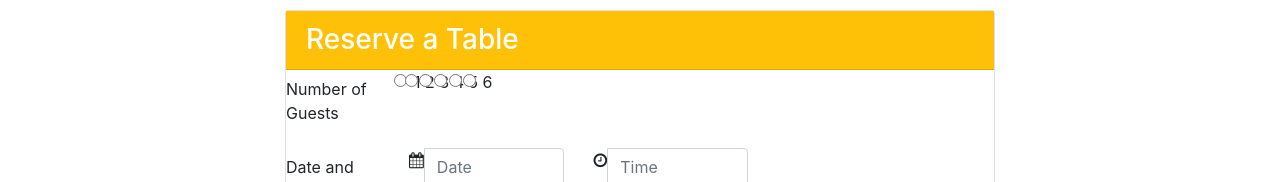
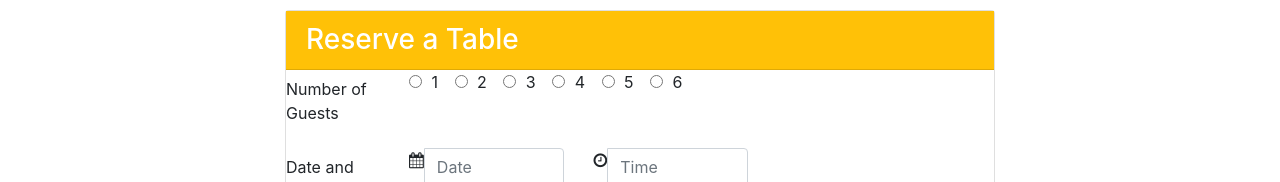
Before and after one commit to mith-iyer/Bootstrap4, a website: page index.html in a window 1280 px wide. Shown: the part 1574-1756 px from the top of the page. Drawn offline with nearby package versions, Linux system fonts and the light colour scheme.

Commit message:
Assignment 2: Bootstrap CSS Components

```diff
--- a/index.html
+++ b/index.html
@@ -107,31 +107,43 @@
 								<div class="col-12 col-md-2">
 									<label class="col-form-label">Number of Guests</label>
 								</div>
-								<div class="form-check col-12 col-md-10 align-items-center">
+								<div class="col-12 col-md-10 align-items-center">
+									<div class="form-check  form-check-inline">
 										<label class="form-check-label">
     										<input class="form-check-input" type="radio" name="guestCount" id="guestCount1" value="option1">
     										1
     									</label>
+   									</div>
+									<div class="form-check form-check-inline">
 										<label class="form-check-label">
     										<input class="form-check-input" type="radio" name="guestCount" id="guestCount2" value="option2">
     										2
     									</label>
+   									</div>
+									<div class="form-check form-check-inline">
 										<label class="form-check-label">
     										<input class="form-check-input" type="radio" name="guestCount" id="guestCount3" value="option3">
     										3
     									</label>
+   									</div>
+									<div class="form-check form-check-inline">
 										<label class="form-check-label">
     										<input class="form-check-input" type="radio" name="guestCount" id="guestCount4" value="option4">
     										4
     									</label>
+   									</div>
+									<div class="form-check form-check-inline">
 										<label class="form-check-label">
     										<input class="form-check-input" type="radio" name="guestCount" id="guestCount5" value="option5">
     										5
     									</label>
+   									</div>
+									<div class="form-check form-check-inline">
 										<label class="form-check-label">
     										<input class="form-check-input" type="radio" name="guestCount" id="guestCount6" value="option6">
     										6
     									</label>
+   									</div>
 								</div>
                         	</div>
 
```
Lines whose indentation alone changed are shown as unchanged.
